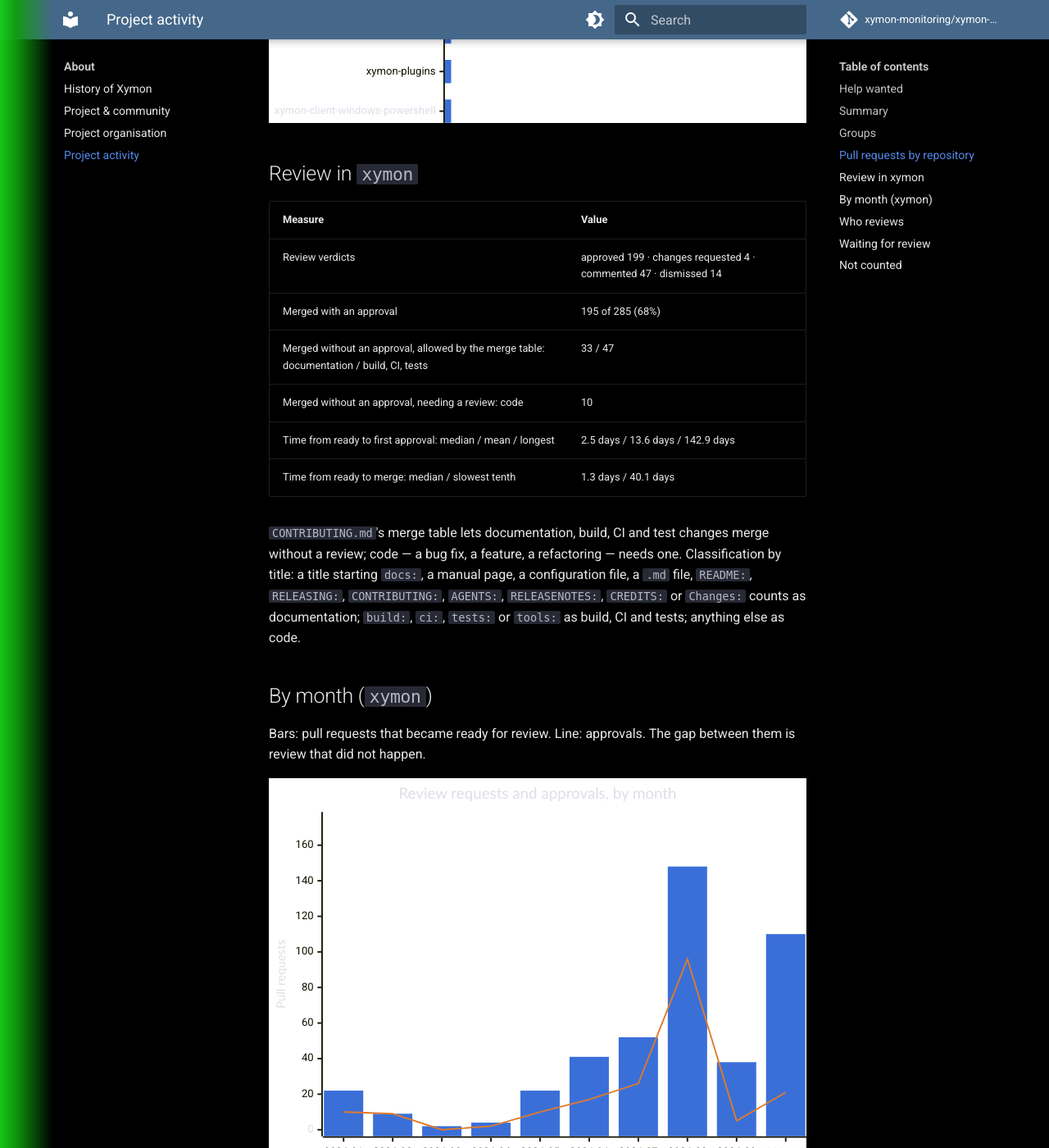
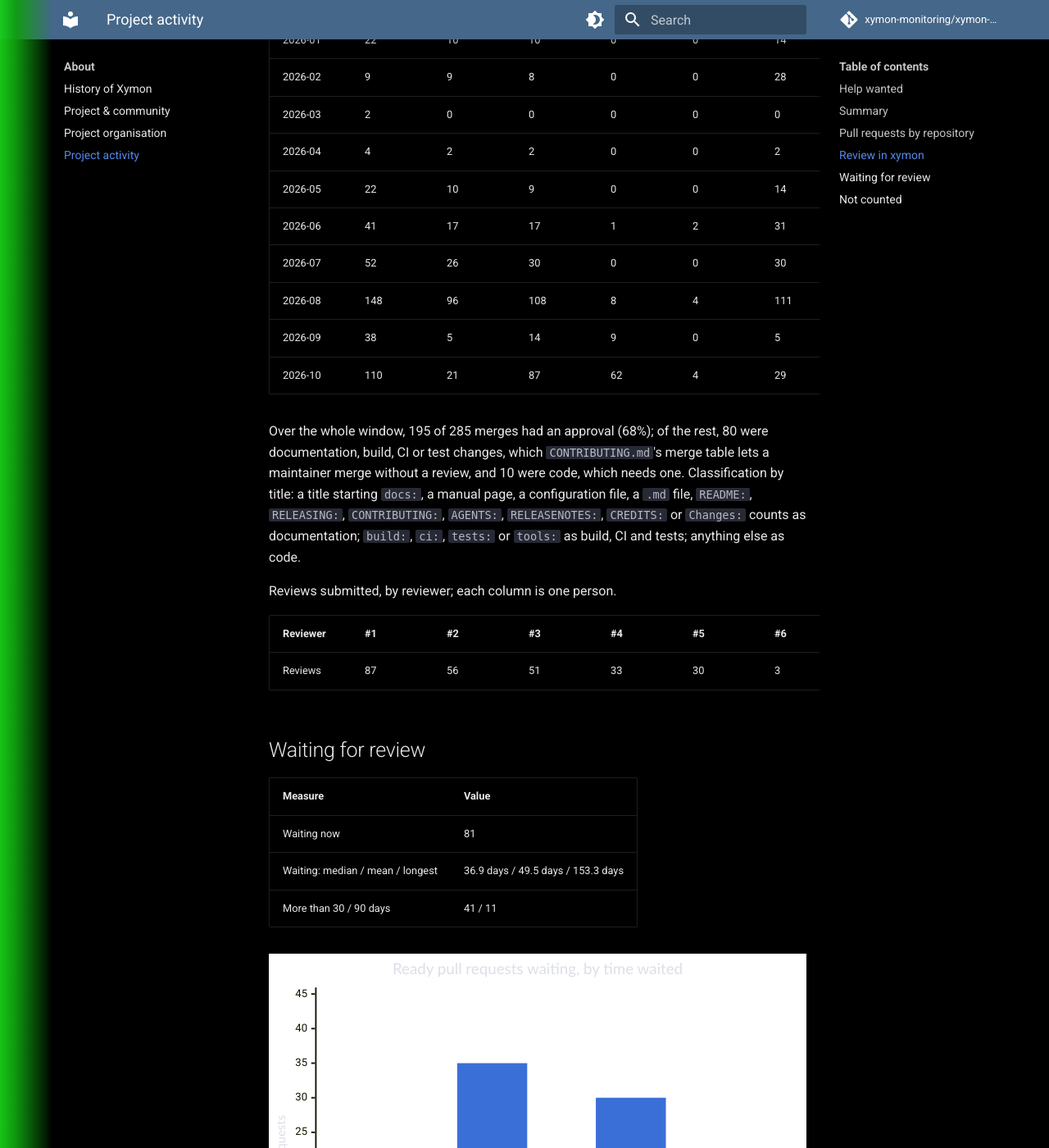
Before and after one commit to xymon-monitoring/xymon-wiki, an MkDocs documentation site: the page built from docs/about/project-activity.md, in a window 1280 px wide and 1400 px high, scrolled down 3771 px. Shown: the whole window at 82% size. Built offline with MkDocs 1.6.1 and Material for MkDocs 9.7.7, drawn with Linux system fonts in a browser that asks for light colours; comment, search, counter and statistics services are not loaded; some of the changed text lies outside the part shown.

Commit message:
about: shorten the project activity page to what a reader acts on
Nine sections and 172 lines became five and 125. Gone: the groups table,
which was about membership rather than activity and needed a read:org
token the workflow no longer asks for; the by-repository bar chart, which
drew one bar and seven zeros that the sentence above the table now
explains; the reviewer pie chart, which repeated the rank table; and the
review verdict and time-to-approval rows, measurements nobody acts on.
The review, by-month and who-reviews sections are one section now, kept
to the monthly chart and table, one sentence on merges without an
approval, and the reviewer table.

````diff
--- a/docs/about/project-activity.md
+++ b/docs/about/project-activity.md
@@ -45,17 +45,6 @@
 
 The thresholds are this page's own, chosen to make a change visible; they are not project rules.
 
-## Groups
-
-What each group grants and expects is on [Project organisation](project-organisation.md).
-
-| Group | Holders | Reviewed others' pull requests (≥1) | (≥5) | Opened a pull request (≥1) | Neither |
-|---|---|---|---|---|---|
-| maintainers | 10 | 7 | 5 | 6 | 2 |
-| contributors | 10 | 3 | 0 | 3 | 6 |
-
-Organisation owners: 13. Their activity is not published here: how many administrator accounts are idle is a security question, and it is tracked where access is managed.
-
 ## Pull requests by repository
 
 Only `xymon` asks for a review before a merge; the other repositories are pushed to directly, so a merge without an approval there is the normal way.
@@ -71,29 +60,7 @@
 | `xymon-plugins` | 3 | 2 | 0 | 2 | 0 | 0 | 1 |
 | `xymon-client-windows-powershell` | 2 | 1 | 0 | 1 | 1 | 0 | 1 |
 
-```mermaid
-%%{init: {"themeVariables": {"xyChart": {"plotColorPalette": "#3b6fd8, #e07b2a"}}}}%%
-xychart-beta horizontal
-    title "Share of merges that had an approval, by repository"
-    x-axis ["xymon", "xymon-rpm", "xymon-wiki", "homebrew-xymon", "xymon-experimental", "xymon-discussion-public", "xymon-plugins", "xymon-client-windows-powershell"]
-    y-axis "% of merges" 0 --> 80
-    bar [68, 0, 0, 0, 0, 0, 0, 0]
-```
-
 ## Review in `xymon`
-
-| Measure | Value |
-|---|---|
-| Review verdicts | approved 199 · changes requested 4 · commented 47 · dismissed 14 |
-| Merged with an approval | 195 of 285 (68%) |
-| Merged without an approval, allowed by the merge table: documentation / build, CI, tests | 33 / 47 |
-| Merged without an approval, needing a review: code | 10 |
-| Time from ready to first approval: median / mean / longest | 2.5 days / 13.6 days / 142.9 days |
-| Time from ready to merge: median / slowest tenth | 1.3 days / 40.1 days |
-
-`CONTRIBUTING.md`'s merge table lets documentation, build, CI and test changes merge without a review; code — a bug fix, a feature, a refactoring — needs one. Classification by title: a title starting `docs:`, a manual page, a configuration file, a `.md` file, `README:`, `RELEASING:`, `CONTRIBUTING:`, `AGENTS:`, `RELEASENOTES:`, `CREDITS:` or `Changes:` counts as documentation; `build:`, `ci:`, `tests:` or `tools:` as build, CI and tests; anything else as code.
-
-## By month (`xymon`)
 
 Bars: pull requests that became ready for review. Line: approvals. The gap between them is review that did not happen.
 
@@ -120,25 +87,11 @@
 | 2026-09 | 38 | 5 | 14 | 9 | 0 | 5 | 4 |
 | 2026-10 | 110 | 21 | 87 | 62 | 4 | 29 | 3 |
 
-## Who reviews
+Over the whole window, 195 of 285 merges had an approval (68%); of the rest, 80 were documentation, build, CI or test changes, which `CONTRIBUTING.md`'s merge table lets a maintainer merge without a review, and 10 were code, which needs one. Classification by title: a title starting `docs:`, a manual page, a configuration file, a `.md` file, `README:`, `RELEASING:`, `CONTRIBUTING:`, `AGENTS:`, `RELEASENOTES:`, `CREDITS:` or `Changes:` counts as documentation; `build:`, `ci:`, `tests:` or `tools:` as build, CI and tests; anything else as code.
 
-Reviews submitted, by rank; each slice and each column is one person.
+Reviews submitted, by reviewer; each column is one person.
 
-```mermaid
-pie showData title Share of all reviews, by reviewer rank
-    "#1" : 87
-    "#2" : 56
-    "#3" : 51
-    "#4" : 33
-    "#5" : 30
-    "#6" : 3
-    "#7" : 1
-    "#8" : 1
-    "#9" : 1
-    "#10" : 1
-```
-
-| Rank | 1 | 2 | 3 | 4 | 5 | 6 | 7 | 8 | 9 | 10 |
+| Reviewer | #1 | #2 | #3 | #4 | #5 | #6 | #7 | #8 | #9 | #10 |
 |---|---|---|---|---|---|---|---|---|---|---|
 | Reviews | 87 | 56 | 51 | 33 | 30 | 3 | 1 | 1 | 1 | 1 |
 
````
Also changed, not shown: 2 other files.
